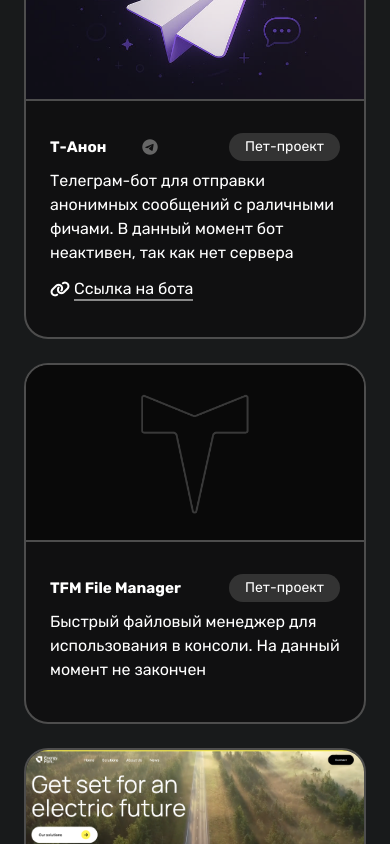
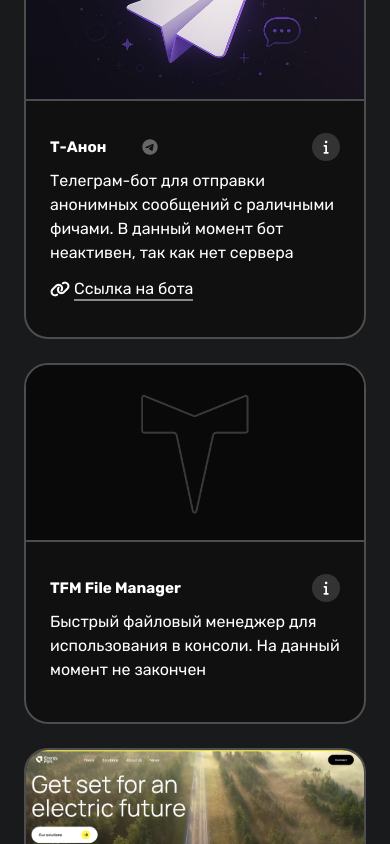
Before and after one commit to thisSasha/thisSasha.github.io, a React (Vite) app: page / in a window 390 px wide. Shown: the part 1640-2484 px from the top of the page. Built offline with nearby package versions, Linux system fonts and the light colour scheme.

Commit message:
Fix(MainProjectCard): Mobile version

```diff
--- a/src/components/MainProjectCard.tsx
+++ b/src/components/MainProjectCard.tsx
@@ -9,9 +9,13 @@ export function MainProjectCard(props: { card: ProjectCardType }) {
 
     useEffect(() => {
         let el = typeRef.current;
-        if (el && el.scrollWidth > el.clientWidth) {
+        if (
+            el &&
+            (el.scrollWidth > el.clientWidth || window.matchMedia("(max-width: 768px)").matches)
+        ) {
             setIsOverflow(true);
         }
+
     }, []);
 
     return (
```
